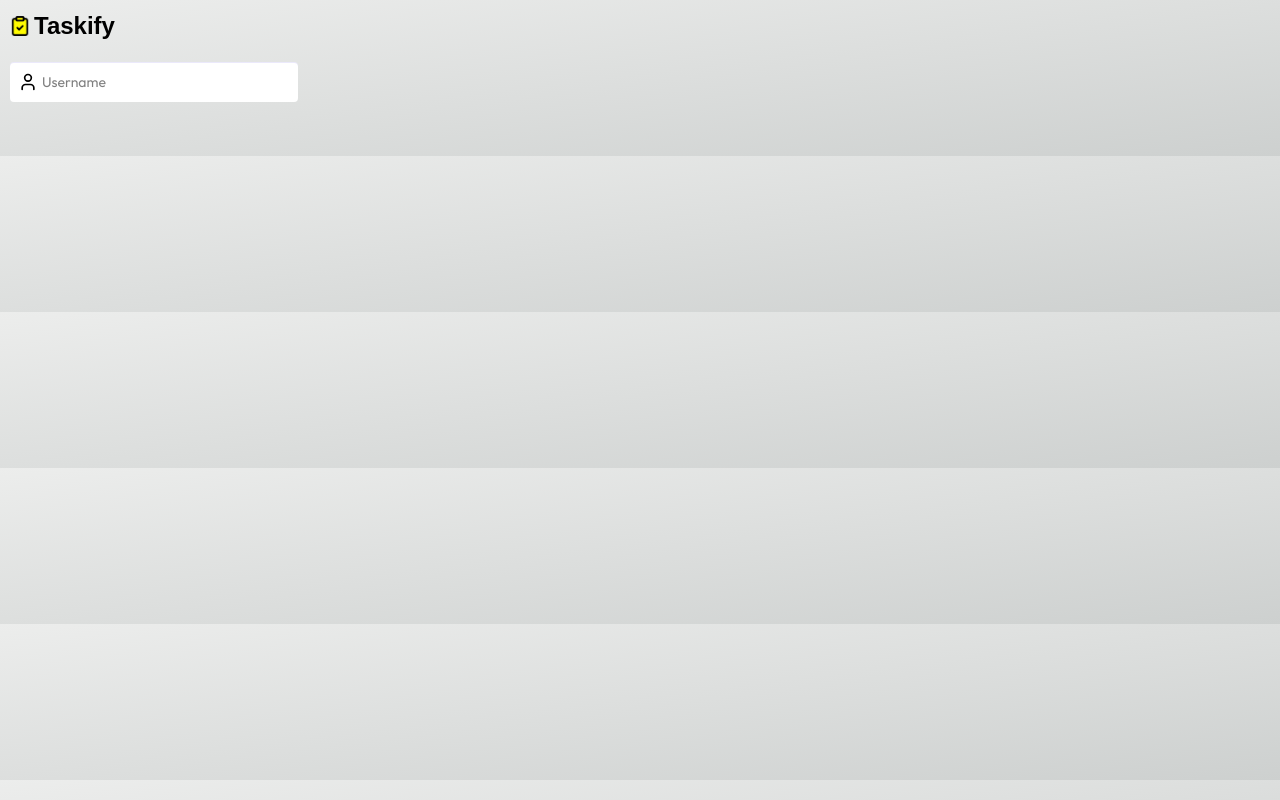
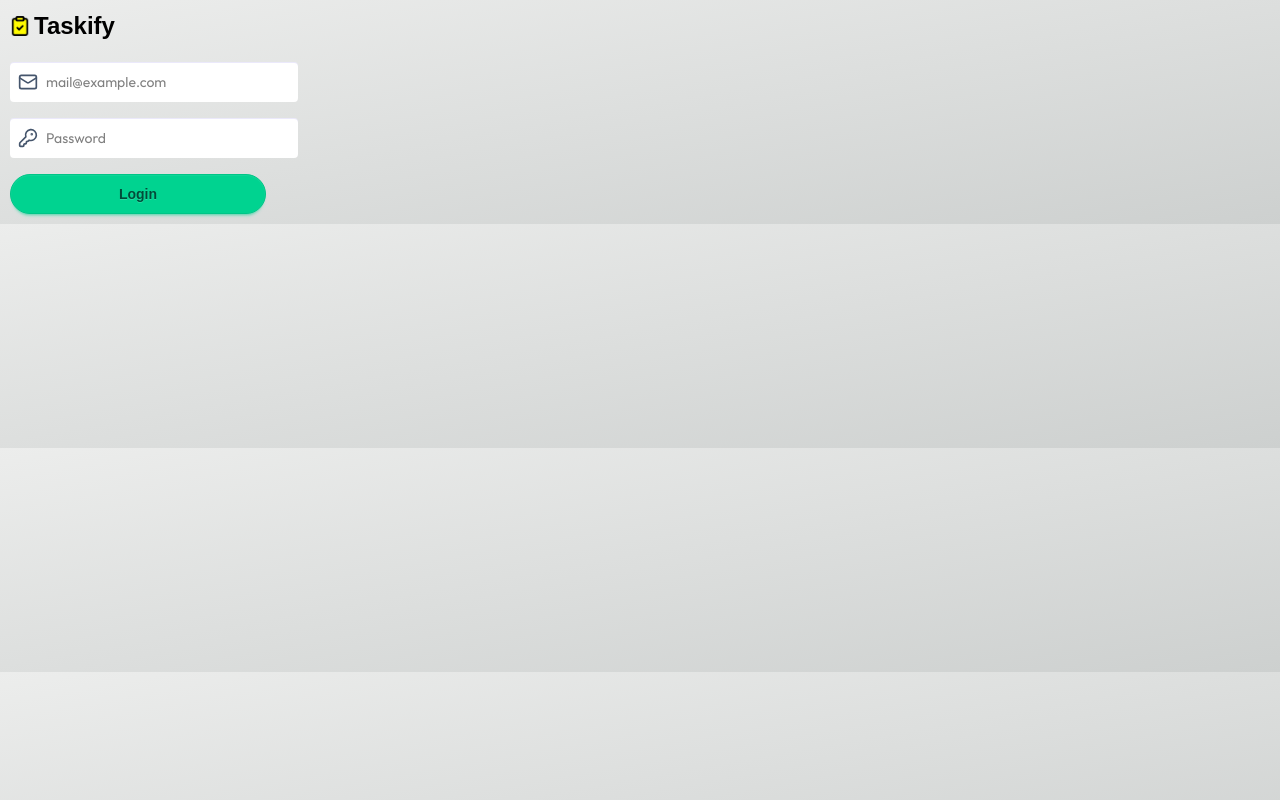
Before and after one commit to Juankyyy/taskify-frontend, a React (Vite) app: page /login in a window 1280 px wide. Built offline with nearby package versions, Linux system fonts and the light colour scheme; a web font is replaced by a local one; what @midudev/tailwind-animations would draw is missing.

Commit message:
feat: login functionality

```diff
--- /dev/null
+++ b/src/components/Login/EmailInput.jsx
@@ -0,0 +1,22 @@
+import { Mail } from "lucide-react";
+
+export const EmailInput = ({ value, onInputChange }) => {
+  return (
+    <>
+      <label className="floating-label validator w-2xs flex items-center mb-4">
+        <span>Email</span>
+        <input
+          type="email"
+          name="email"
+          value={value}
+          onChange={onInputChange}
+          required
+          placeholder="mail@example.com"
+          className="input input-md border-0 input-primary pl-9"
+        />
+        <Mail className="absolute left-2 w-icon h-icon z-10 stroke-slate-600" />
+      </label>
+      <div className="validator-hint hidden">Ingresa un correo valido</div>
+    </>
+  );
+};
--- a/src/components/Login/LoginForm.jsx
+++ b/src/components/Login/LoginForm.jsx
@@ -1,11 +1,23 @@
-import { UsernameInput } from "./UsernameInput";
+import { EmailInput } from "./EmailInput";
+import { PasswordInput } from "./PasswordInput";
+import { useForm } from "../../hooks/useForm";
 
 export const LoginForm = () => {
-  // 🧠 Logic
+  const initialForm = {
+    email: "",
+    password: "",
+  };
+
+  const { email, password, onSubmit, onInputChange } = useForm(initialForm);
 
   return (
-    <>
-      <UsernameInput />
-    </>
+    <form onSubmit={onSubmit}>
+      <EmailInput value={email} onInputChange={onInputChange} />
+      <PasswordInput value={password} onInputChange={onInputChange} />
+
+      <button type="submit" className="btn btn-wide btn-success rounded-full">
+        Login
+      </button>
+    </form>
   );
 };
--- /dev/null
+++ b/src/components/Login/PasswordInput.jsx
@@ -0,0 +1,29 @@
+import { KeyRound } from "lucide-react";
+
+export const PasswordInput = ({ value, onInputChange }) => {
+  return (
+    <>
+      <label className="floating-label validator w-2xs flex items-center mb-4">
+        <span>Password</span>
+        <input
+          type="password"
+          name="password"
+          value={value}
+          onChange={onInputChange}
+          required
+          placeholder="Password"
+          minLength="6"
+          pattern="(?=.*\d)(?=.*[a-z]).{6,}"
+          title="Minimo 6 caracteres, incluyendo un número y una letra minúscula"
+          className="input input-md border-0 input-primary pl-9"
+        />
+        <KeyRound className="absolute left-2 w-icon h-icon z-10 stroke-slate-600" />
+      </label>
+      <p className="validator-hint hidden">
+        Minimo 6 caracteres
+        <br />
+        incluyendo un número y una letra minúscula
+      </p>
+    </>
+  );
+};
--- a/src/components/Login/UsernameInput.jsx
+++ b/src/components/Login/UsernameInput.jsx
@@ -1,24 +1,28 @@
 import { User } from "lucide-react";
 
-export const UsernameInput = () => {
+export const UsernameInput = ({ value, onInputChange }) => {
+
   return (
     <>
       <label className="floating-label validator w-2xs flex items-center">
         <span>Username</span>
         <input
           type="text"
+          name="username"
+          value={value}
+          onChange={onInputChange}
           required
           placeholder="Username"
           pattern="[A-Za-z][A-Za-z0-9\-]*"
           minLength="3"
-          maxLength="30"
+          maxLength="15"
           title="Solo letras, números o guiones"
           className="input input-md border-0 input-primary pl-8"
         />
         <User className="absolute left-2 w-icon h-icon z-10" />
       </label>
       <p className="validator-hint">
-        Tienes que ser de 3 a 30 caracteres
+        Tienes que ser de 3 a 15 caracteres
         <br />
         Que contengan solo letras, números o guiones
       </p>
```
